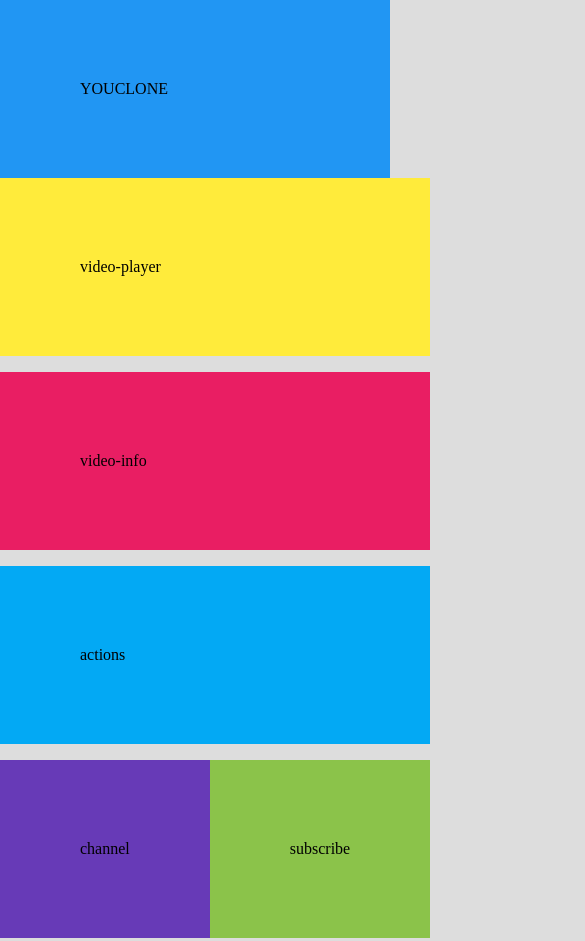
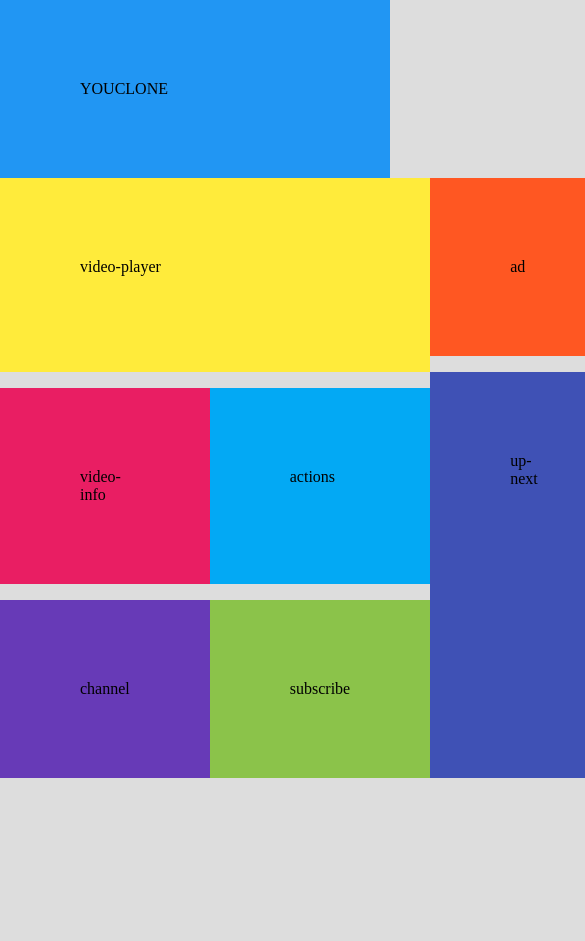
Before and after one commit to wcbs2006/TIPI-2.0, a plain HTML site: page frontEnd/clone-1/index.html in a window 390 px wide. Shown: the top 941 px of the page, 585 px wide, since content can reach past the window. After the commit the page ends 844 px from the top, so only its background shows below. Drawn offline with Linux system fonts and the light colour scheme.

Commit message:
New concepts

```diff
--- a/frontEnd/clone-1/css/style.css
+++ b/frontEnd/clone-1/css/style.css
@@ -69,7 +69,12 @@ main{
 }
 
 @media screen and (max-width: 700px){
-    .ad{
-        display: none;
+    main{
+        max-width: 1200px;
+        grid-template-areas:
+        'video-player video-player  ad'
+        'video-player video-player  up-next'
+        'video-info actions         up-next'
+        'channel subscribe          up-next';
     }
 }
```
